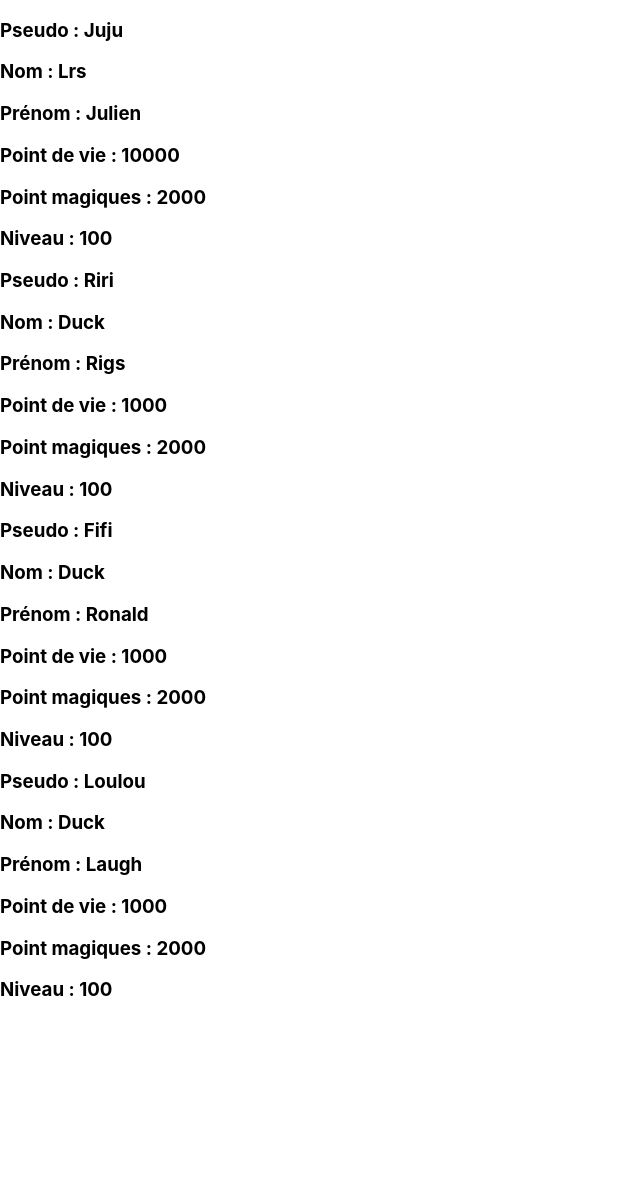
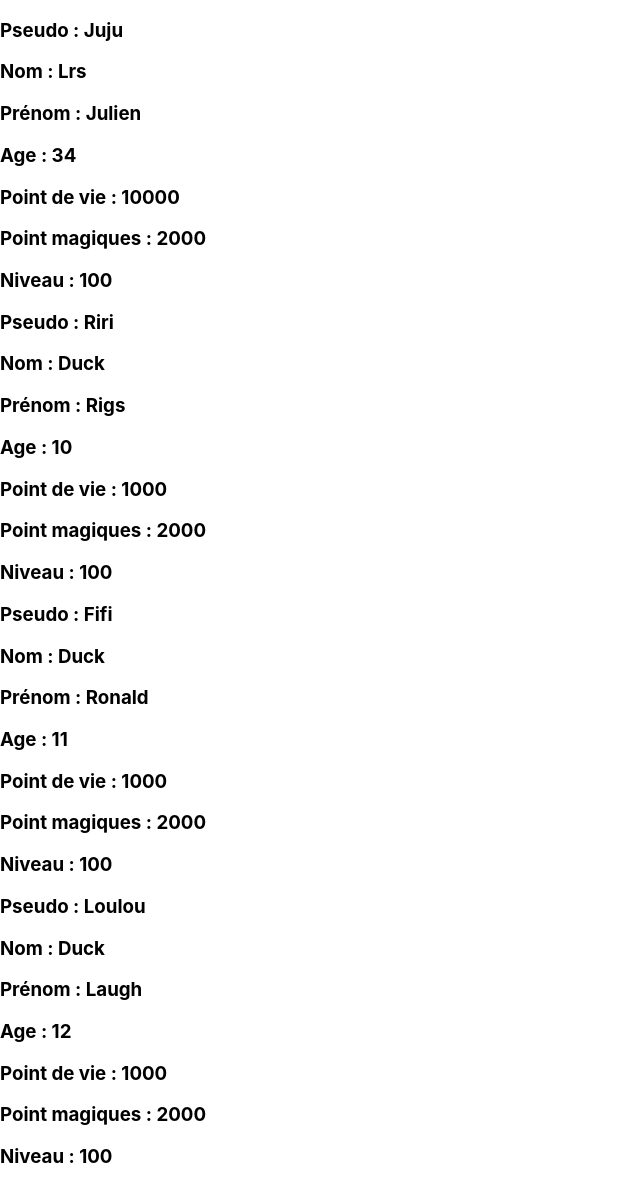
Before and after one commit to JulienLrs/module_Reactjs, a React (Create React App) app: page / in a window 1280 px wide. Shown: the whole page, without its empty margins (0-640 px from the left). Before the commit the page ends 1020 px from the top, so only its background shows below. Built offline with nearby package versions, Linux system fonts and the light colour scheme.

Commit message:
update03

```diff
--- a/src/App.js
+++ b/src/App.js
@@ -5,10 +5,10 @@ class App extends Component{
   render(){
     return(
     <>
-    <Joueur pseudo= "Juju" nom= "Lrs" prenom= "Julien" pdv= "10000" pm= "2000" niveau= "100"/>
-    <Joueur pseudo= "Riri" nom= "Duck" prenom= "Rigs" pdv= "1000" pm= "2000" niveau= "100"/>
-    <Joueur pseudo= "Fifi" nom= "Duck" prenom= "Ronald" pdv= "1000" pm= "2000" niveau= "100"/>
-    <Joueur pseudo= "Loulou" nom= "Duck" prenom= "Laugh" pdv= "1000" pm= "2000" niveau= "100"/>
+    <Joueur pseudo= "Juju" nom= "Lrs" prenom= "Julien" age ="34" pdv= "10000" pm= "2000" niveau= "100"/>
+    <Joueur pseudo= "Riri" nom= "Duck" prenom= "Rigs" age ="10" pdv= "1000" pm= "2000" niveau= "100"/>
+    <Joueur pseudo= "Fifi" nom= "Duck" prenom= "Ronald" age ="11" pdv= "1000" pm= "2000" niveau= "100"/>
+    <Joueur pseudo= "Loulou" nom= "Duck" prenom= "Laugh" age ="12" pdv= "1000" pm= "2000" niveau= "100"/>
     </>
     );
   }
--- a/src/Joueur.js
+++ b/src/Joueur.js
@@ -11,6 +11,7 @@ import React, {Component, Fragment} from "react";
                 <h3>Pseudo : {this.props.pseudo}</h3>
                 <h3>Nom : {this.props.nom}</h3>
                 <h3>Prénom : {this.props.prenom}</h3>
+                <h3>Age : {this.props.age}</h3>
                 <h3>Point de vie : {this.props.pdv}</h3>
                 <h3>Point magiques : {this.props.pm}</h3>
                 <h3>Niveau : {this.props.niveau}</h3>
```
